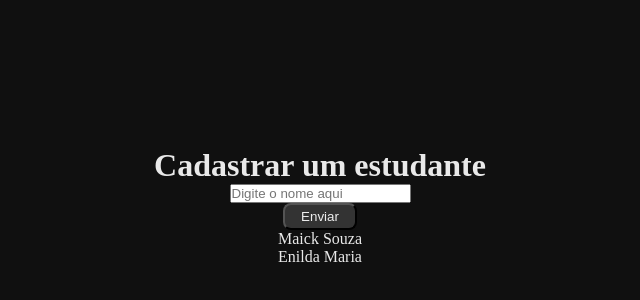
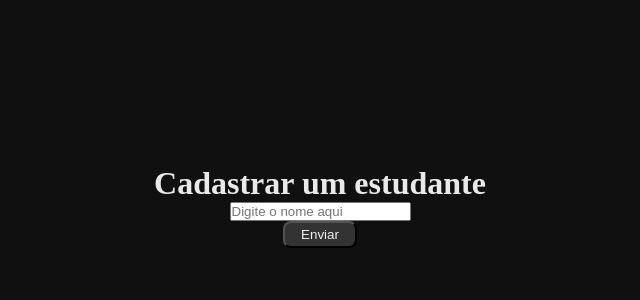
Before and after one commit to NearMaick/CRUD-Students-TDD-FullStack-web, a Next.js app: page / in a window 1280 px wide. Shown: the part 194-494 px from the top of the page, without its empty margins (320-960 px from the left). Built offline with nearby package versions, Linux system fonts and the light colour scheme.

Commit message:
test(web): adding name to list #1

```diff
--- a/src/pages/index.tsx
+++ b/src/pages/index.tsx
@@ -3,9 +3,10 @@ import styled from "./styles/home.module.css";
 
 export default function Home() {
   const [name, setName] = useState("");
+  const [list, setList] = useState([]);
 
   function handleSendName() {
-    console.log(name);
+    setList((state) => [...state, name]);
   }
 
   return (
@@ -24,8 +25,9 @@ export default function Home() {
         Enviar
       </button>
       <div className={styled.content}>
-        <p>Maick Souza</p>
-        <p>Enilda Maria</p>
+        {list.map((item) => (
+          <p key={item}>{item}</p>
+        ))}
       </div>
     </div>
   );
```
Also changed, not shown: 1 other file (tests, documents, lock files or other folders).
